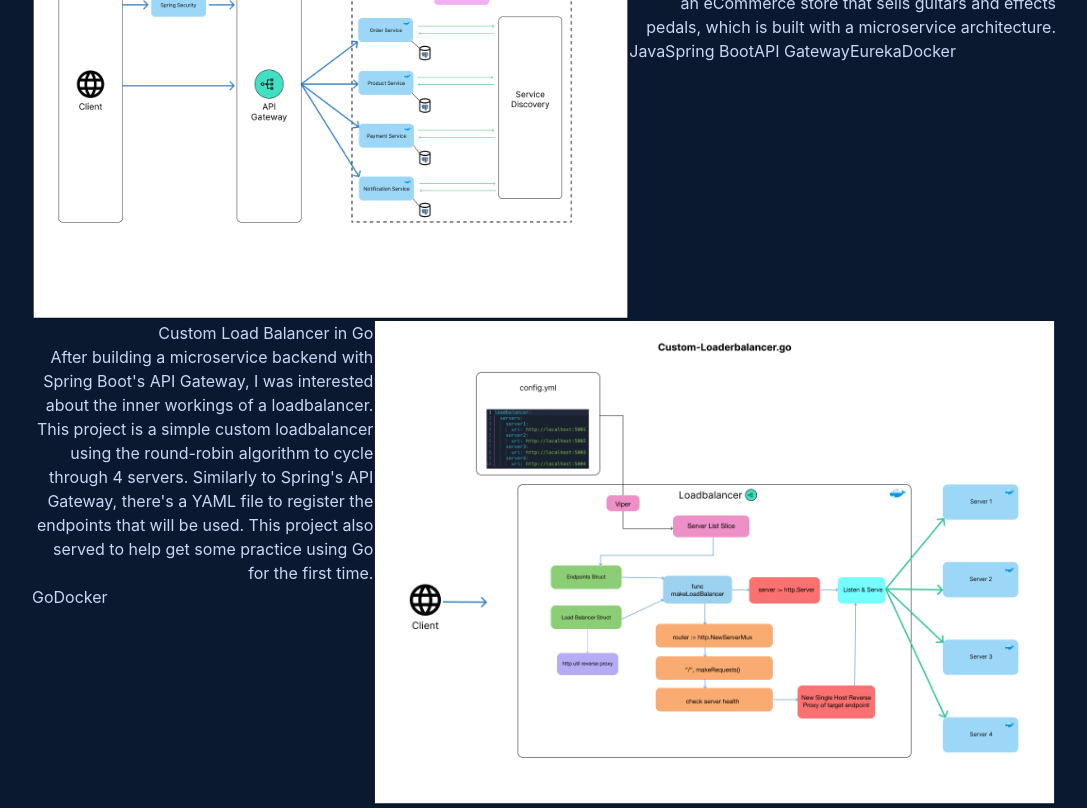
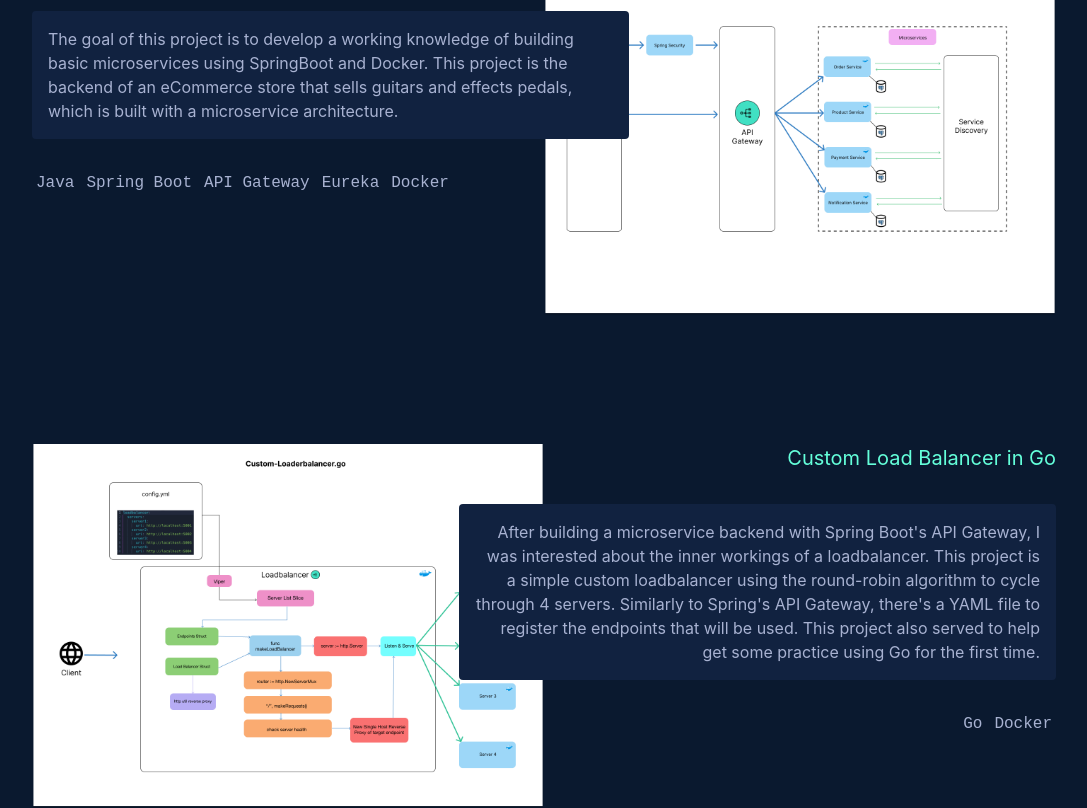
Before and after one commit to bryanyi/bryanyi-portfolio-v2, a Next.js app: page / in a window 1280 px wide. Shown: the part 2500-3308 px from the top of the page, without its empty margins (96-1183 px from the left). Built offline with nearby package versions, Linux system fonts and the light colour scheme.

Commit message:
projects section desktop built

```diff
--- a/app/components/Project.tsx
+++ b/app/components/Project.tsx
@@ -8,33 +8,50 @@ const Project: React.FC<ProjectProps> = ({
   projectDescription,
   projectImage,
 }) => {
-  let gridImageLeft = "col-[1_/_8]";
-  let gridDescriptionRight = "col-[8_/_13]";
-  let gridDescriptionLeft = "col-[1_/_5]";
-  let gridImageRight = "col-[5_/_13]";
+  const gridDescriptionLeft = "row-[1/2] col-[1_/_8]";
+  const gridImageRight = "row-[1/2] col-[7_/_13]";
+  const gridImageLeft = "row-[1/2] col-[1_/_7]";
+  const gridDescriptionRight = "row-[1/2] col-[6_/_13]";
 
-  if (projectId % 2 != 0) {
+  const projectContainerStyles = `grid grid-cols-12`;
+  const projectTitleStyles = "text-accent text-xl mb-8 w-10/12";
+  const projectDescriptionStyles = "text-project p-4 rounded bg-secondaryBg";
+  const projectTechNameStyles = "font-spacemono mx-1 mt-8 text-project";
+  const projectLinksStyles = "mt-4";
+  const githubIconStyles = "text-2xl image-hover";
+
+  if (projectId % 2 === 0) {
     return (
       <>
-        <div className="project-container grid grid-cols-12">
+        <div className={`project-container mt-32 ${projectContainerStyles}`}>
           <div className={`project-image ${gridImageLeft}`}>
+            <a href={githubLink}>
               <img
                 className="w-full h-full"
                 src={projectImage}
                 alt={projectName}
               />
+            </a>
           </div>
           <div
-            className={`project-info text-right flex flex-col justify-start ${gridDescriptionRight}`}
+            className={`project-info text-right flex flex-col justify-start items-end ${gridDescriptionRight}`}
           >
-            <div className="project-title">{projectName}</div>
-            <div className="project-desc">{projectDescription}</div>
-            <div className="project-tech flex justify-between gap-x-1">
+            <div className={`project-title ${projectTitleStyles}`}>
+              {projectName}
+            </div>
+            <div className={`project-desc ${projectDescriptionStyles}`}>
+              {projectDescription}
+            </div>
+            <div className="project-tech flex justify-between gap-x-1 text-right">
               {technologies.map((tech) => {
-                return tech;
+                return <span className={projectTechNameStyles}>{tech}</span>;
               })}
             </div>
-            <div className="project-links"></div>
+            <div className={`project-links ${projectLinksStyles}`}>
+              <a href={githubLink} className="github-link">
+                <i className={`fab fa-github ${githubIconStyles}`}></i>
+              </a>
+            </div>
           </div>
         </div>
       </>
@@ -42,26 +59,36 @@ const Project: React.FC<ProjectProps> = ({
   } else {
     return (
       <>
-        <div className="project-container grid grid-cols-12">
+        <div className={`project-container ${projectContainerStyles}`}>
           <div
-            className={`project-info text-right flex flex-col justify-start ${gridDescriptionLeft}`}
+            className={`project-info z-10 text-left flex flex-col justify-start items-start ${gridDescriptionLeft}`}
           >
-            <div className="project-title">{projectName}</div>
-            <div className="project-desc">{projectDescription}</div>
+            <div className={`project-title ${projectTitleStyles}`}>
+              {projectName}
+            </div>
+            <div className={`project-desc ${projectDescriptionStyles}`}>
+              {projectDescription}
+            </div>
             <div className="project-tech flex justify-between gap-x-1">
               {technologies.map((tech) => {
-                return tech;
+                return <span className={projectTechNameStyles}>{tech}</span>;
               })}
             </div>
-            <div className="project-links"></div>
+            <div className={`project-links ${projectLinksStyles}`}>
+              <a href={githubLink} className="github-link">
+                <i className={`fab fa-github ${githubIconStyles}`}></i>
+              </a>
+            </div>
           </div>
 
           <div className={`project-image ${gridImageRight}`}>
+            <a href={githubLink}>
               <img
                 className="w-full h-full"
                 src={projectImage}
                 alt={projectName}
               />
+            </a>
           </div>
         </div>
       </>
--- a/app/components/Projects.tsx
+++ b/app/components/Projects.tsx
@@ -9,7 +9,7 @@ const Projects = () => {
           Some Things I've Built
         </h2>
 
-        <div className="projects-section-container">
+        <div className="projects-section-container mt-14 mb-48">
           {projects.map((project) => {
             return (
               <Project
```
Lines whose indentation alone changed are shown as unchanged.
